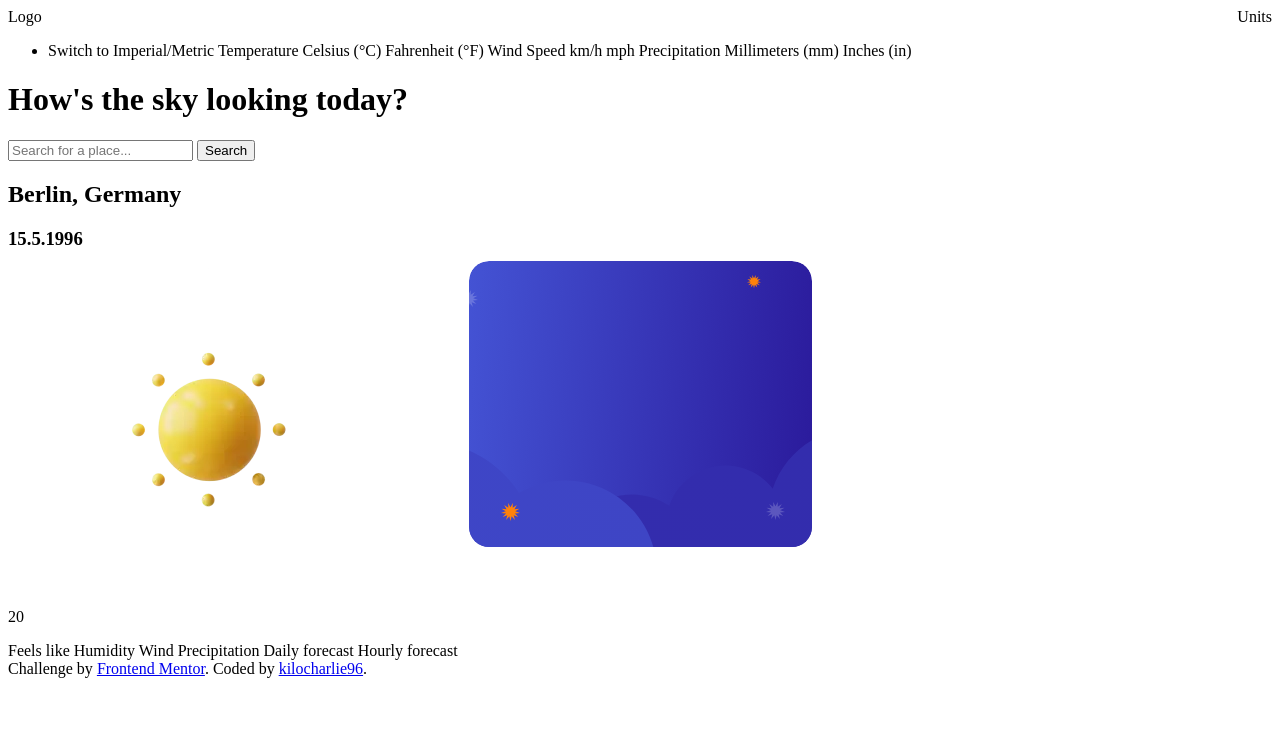
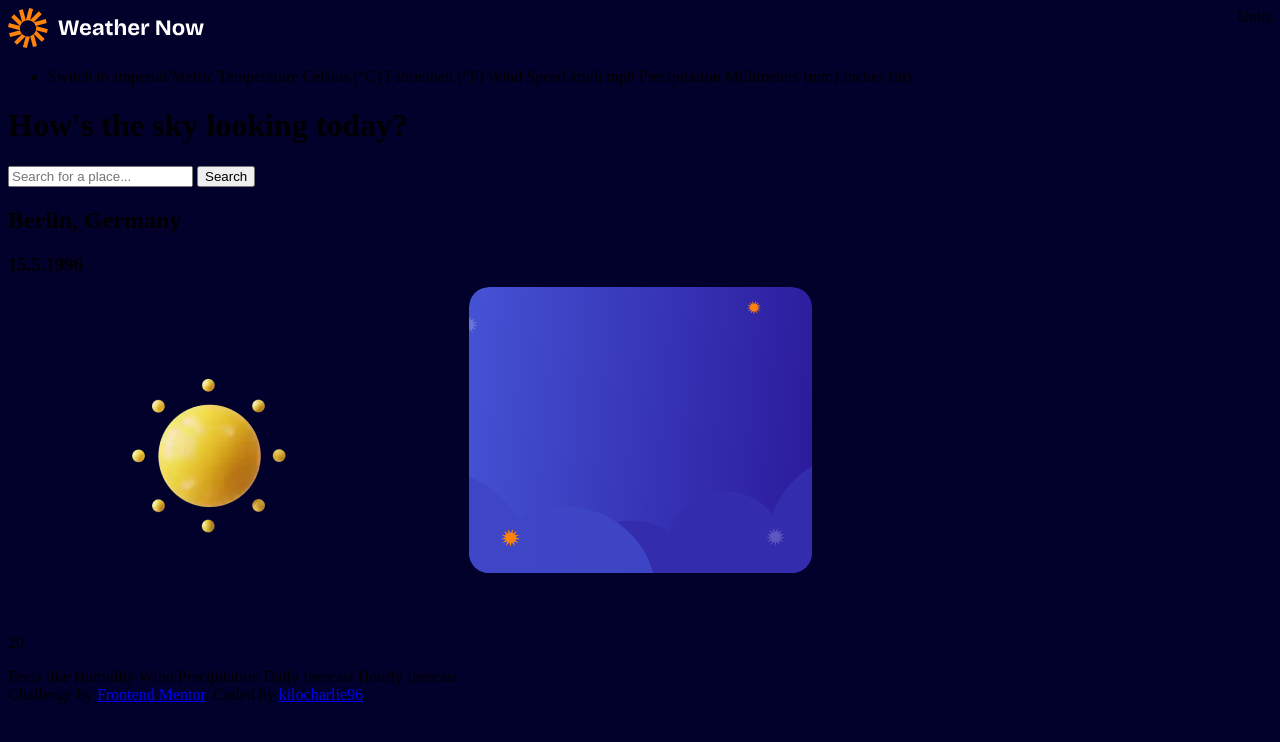
Before and after one commit to kilocharlie96/weather-app-main, a plain HTML site: page index.html in a window 1280 px wide. Drawn offline with Linux system fonts and the light colour scheme.

Commit message:
Add logo image to navbar and update CSS for body background

```diff
--- a/assets/css/index.css
+++ b/assets/css/index.css
@@ -1,3 +1,6 @@
+body {
+  background: #02012b;
+}
 .navbar {
   display: flex;
   justify-content: space-between;
--- a/index.html
+++ b/index.html
@@ -20,7 +20,9 @@
     <header>
       <!-- NAVBAR -->
       <nav class="navbar">
-        <div class="logo">Logo</div>
+        <div class="logo">
+          <img src="./assets/images/logo.svg" alt="" />
+        </div>
         <div class="units">Units</div>
       </nav>
       <ul>
```
